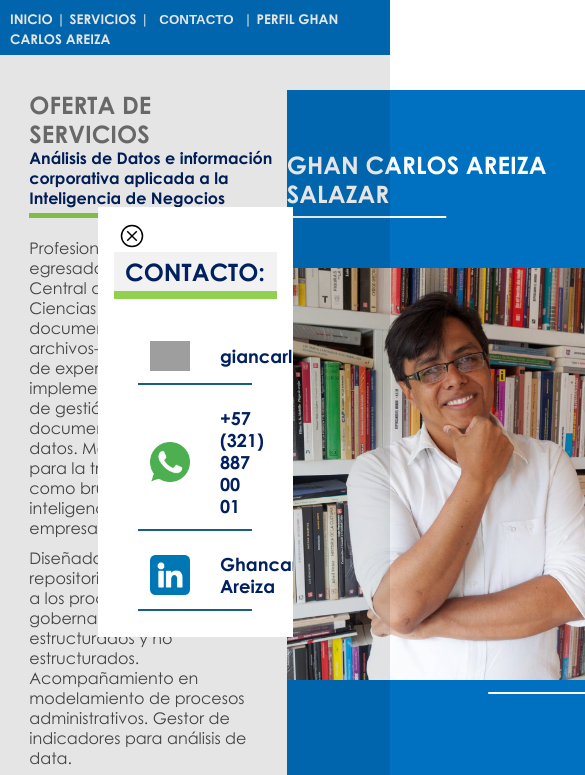
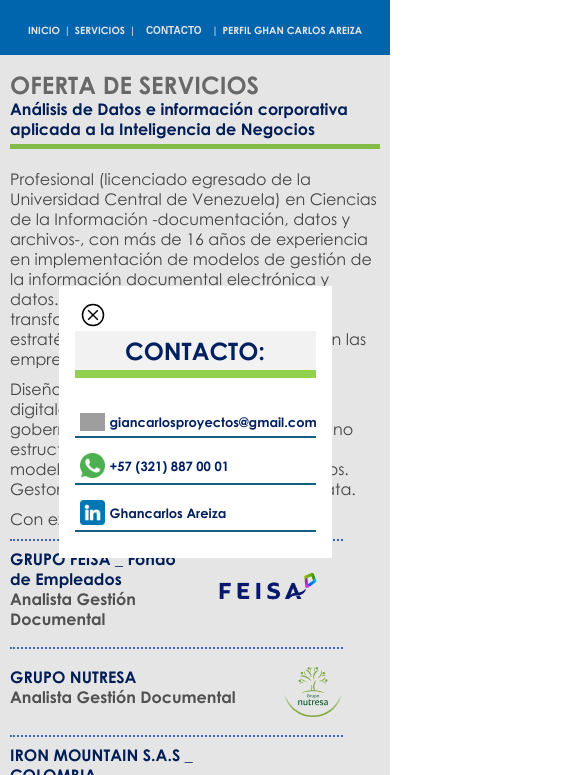
Before and after one commit to HenryCBQ/ghan-carlos-land, an Astro site: page /profile-ghan-carlos in a window 390 px wide. Both pictures are taken after a click on the button "CONTACTO". Shown: the top 775 px of the page, 585 px wide, since content can reach past the window. Built offline with nearby package versions, Linux system fonts and the light colour scheme; Astro itself is replaced by a stand-in of ours; grey boxes are pictures that could not be loaded.

Commit message:
Actualiza dependencias: incrementa @astrojs/mdx a 4.2.6 y astro a 5.7.12; añade tslib como dependencia de desarrollo. Mejora el diseño responsivo en componentes y actualiza estilos en BlogPost, ModalContact y NavMenu. Cambia imágenes de los posts a formato WebP y añade un nuevo post sobre modelamiento de datos.

```diff
--- a/package.json
+++ b/package.json
@@ -9,10 +9,11 @@
     "astro": "astro"
   },
   "dependencies": {
-    "@astrojs/mdx": "^4.2.5",
-    "astro": "^5.7.5"
+    "@astrojs/mdx": "^4.2.6",
+    "astro": "^5.7.12"
   },
   "devDependencies": {
+    "tslib": "^2.8.1",
     "wrangler": "^4.13.2"
   }
 }
--- a/src/components/BlogPost.astro
+++ b/src/components/BlogPost.astro
@@ -11,6 +11,9 @@
 ---
 
 <div class="container">
+    <a
+        href={ `/posts/${post.id}` }
+    >
         <Image
             src={ frontmatter.image }
             alt={ frontmatter.title }
@@ -20,14 +23,11 @@
         />
 
         <div>
-        <a
-            href={ `/posts/${post.id}` }
-        >
             <h1>{ frontmatter.title }</h1>
             <p class="text-description">{ frontmatter.description }</p>
             <p class="text-autor">Por { frontmatter.author }</p>
+        </div>
     </a>
-    </div>
 </div>
 
 <style>
@@ -35,16 +35,15 @@
         max-width: 85%;
         margin: auto;
         margin-top: 2rem;
-        display: flex;
-        align-items: center;
-        justify-content: space-between;
-        gap: 1rem;
         padding: 10px;
         border: 2px solid #042433;
     }
 
     a {
+        display: flex;
+        align-items: center;
         text-align: end;
+        gap: 1rem;
 
         h1 {
             color: #002060;
@@ -58,7 +57,7 @@
         color: #7f7f7f;
         font-weight: bold;
         font-size: medium;
-        margin: 1rem 0rem;
+        margin: 0.5rem 0rem;
     }
 
     .text-autor {
@@ -69,8 +68,6 @@
     @media (width <= 900px) {
         .container {
             max-width: 95%;
-            flex-direction: column;
-            padding: 2px;
         }
 
         .img-post {
@@ -91,4 +88,14 @@
             font-size: smaller;
         }
     }
+
+    @media (width <= 600px) {
+        .container {
+            max-width: 365px;
+        }
+
+        a {
+            flex-direction: column;
+        }
+    }
 </style>
--- a/src/components/ModalContact.astro
+++ b/src/components/ModalContact.astro
@@ -1,7 +1,7 @@
 ---
 ---
 
-<div>
+<div class="container">
     <h1>Contacto:</h1>
     <div class="content-links">
         <a
@@ -9,15 +9,15 @@
             target="_blank"
             rel="noopener noreferrer"
         >
-            <img src="/icon_email.svg" alt="Ícono de correo electrónico" width="40">
+            <img src="/icon_email.svg" alt="Ícono de correo electrónico" width="40" class="img">
             <p>giancarlosproyectos@gmail.com</p>
         </a>
         <a href="https://api.whatsapp.com/send/?phone=573218870001" target="_blank">
-            <img src="/icon_whatsapp.png" alt="Ícono de Whatsapp" width="40">
+            <img src="/icon_whatsapp.png" alt="Ícono de Whatsapp" width="40" class="img">
             <p>+57 (321) 887 00 01</p>
         </a>
         <a href="https://www.linkedin.com/in/ghan-carlos-areiza-salazar-7a859420/" target="_blank">
-            <img src="/icon_linkedin.png" alt="Ícono de Linkedin" width="40">
+            <img src="/icon_linkedin.png" alt="Ícono de Linkedin" width="40" class="img">
             <p>Ghancarlos Areiza</p>
         </a>
     </div>
@@ -54,4 +54,23 @@
             font-weight: bold;
         }
     }
+
+    @media (width <= 700px) {
+        .content-links {
+            max-width: 100%;
+        }
+
+        a {
+            padding: 5px;
+            gap: 5px;
+
+            p {
+                font-size: small;
+            }
+        }
+
+        .img {
+            width: 25px;
+        }
+    }
 </style>
--- a/src/components/NavMenu.astro
+++ b/src/components/NavMenu.astro
@@ -37,7 +37,7 @@
     }
 
     dialog {
-        width: 50%;
+        width: 70%;
         border: none;
     }
 
@@ -70,6 +70,16 @@
             font-size: smaller;
         }
     }
+
+    @media (width <= 470px) {
+        nav {
+            justify-content: center;
+        }
+
+        a,span,button {
+            font-size: x-small;
+        }
+    }
 </style>
 
 <script>
--- a/src/content/blog/Post-01.mdx
+++ b/src/content/blog/Post-01.mdx
@@ -2,7 +2,7 @@
 title: "Gobernabilidad de la información a través de la Inteligencia de Negocios en esencia"
 author: "Ghan Carlos Areiza"
 description: "¿Qué es realmente la inteligencia de negocio?"
-image: "images/post-01.jpeg"
+image: "images/post-01.webp"
 pubDate: 2025-04-16
 ---
 
--- a/src/content/blog/Post-02.mdx
+++ b/src/content/blog/Post-02.mdx
@@ -2,7 +2,7 @@
 title: "Beneficios de medir los procesos del negocio"
 author: "Ghan Carlos Areiza"
 description: "Implementar y hacerles seguimiento a los indicadores es la forma más eficiente de hacer inteligencia de negocio."
-image: "images/post-02.jpg"
+image: "images/post-02.webp"
 pubDate: 2025-04-16
 ---
 
--- a/src/pages/posts/[slug].astro
+++ b/src/pages/posts/[slug].astro
@@ -28,7 +28,8 @@
             <Image
                 src={frontmatter.image}
                 alt={frontmatter.title}
-                width={700}
+                width={1000}
+                class="img"
             />
             <h1>
                 { frontmatter.title } <br>
@@ -49,15 +50,14 @@
 
 <style>
     .container {
-        width: 90%;
+        max-width: 75%;
         margin: auto;
     }
 
     .header-post {
         margin-top: 5rem;
-        margin-bottom: 2rem;
         display: flex;
-        align-items: center;
+        flex-direction: column;
         gap: 1.5rem;
 
         h1 {
@@ -76,4 +76,20 @@
             }
         }
     }
+
+    .img {
+        max-width: 100%;
+        height: auto;
+    }
+
+    @media (width <= 600px) {
+        .container {
+            max-width: 100%;
+            margin: 0 10px;
+        }
+
+        .header-post {
+            width: 100%;
+        }
+    }
 </style>
--- a/src/pages/profile-ghan-carlos.astro
+++ b/src/pages/profile-ghan-carlos.astro
@@ -69,7 +69,7 @@
     }
 
     .profile {
-        flex: 2;
+        flex: 1;
         margin-top: 90px;
 
         h1 {
@@ -91,10 +91,6 @@
             margin-bottom: 10px;
             color: #4b4b4b;
         }
-    }
-
-    .image-profile {
-        margin-top: 90px;
     }
 
     .experience {
@@ -128,6 +124,7 @@
 
     .image-profile {
         flex: 1;
+        margin-top: 90px;
         background-color: #0070c0;
         display: flex;
         flex-direction: column;
@@ -170,4 +167,36 @@
             background-color: #fff;
         }
     }
+
+    @media (width <= 1000px) {
+        section {
+            flex-direction: column;
+        }
+
+        .image-profile {
+            margin-top: 30px;
+            padding-bottom: 20px;
+
+            h1 {
+                margin: 15px 0;
+            }
+        }
+    }
+
+    @media (width <= 500px) {
+        section {
+            width: 100%;
+            margin-top: 70px;
+        }
+
+        .profile {
+            margin: 0 10px;
+        }
+
+        .image-profile {
+            h1 {
+                font-size: large;
+            }
+        }
+    }
 </style>
```
Also changed, not shown: src/content/blog/Post-04.mdx (added, +37 -0 lines), src/content/blog/images/post-01.jpeg (deleted), src/content/blog/images/post-01.webp (added), src/content/blog/images/post-02.jpg (deleted), src/content/blog/images/post-02.webp (added), src/content/blog/images/post-03.webp, src/content/blog/images/post-04-01.webp (added), src/content/blog/images/post-04.webp (added), 1 other file. Lines whose indentation alone changed are shown as unchanged.
